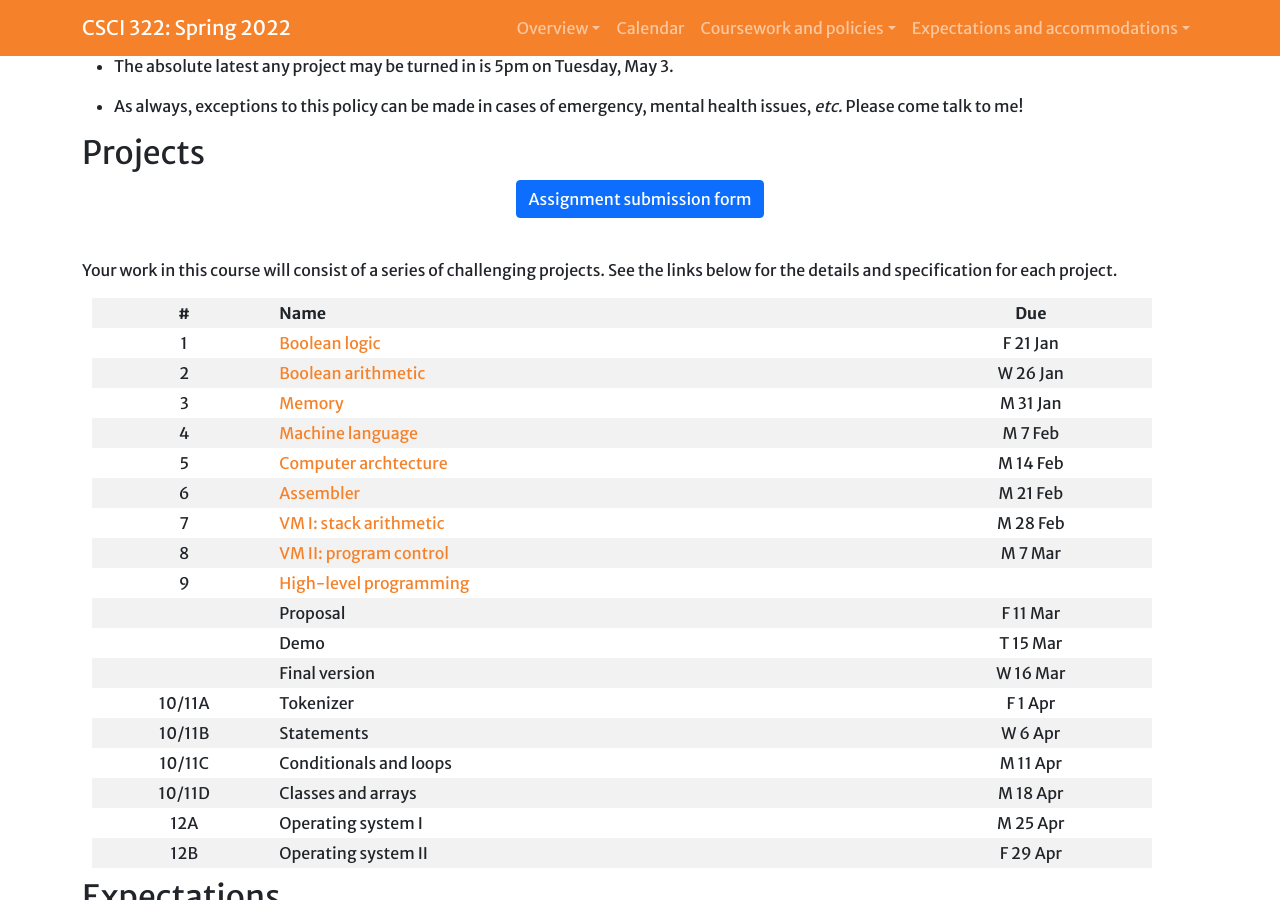
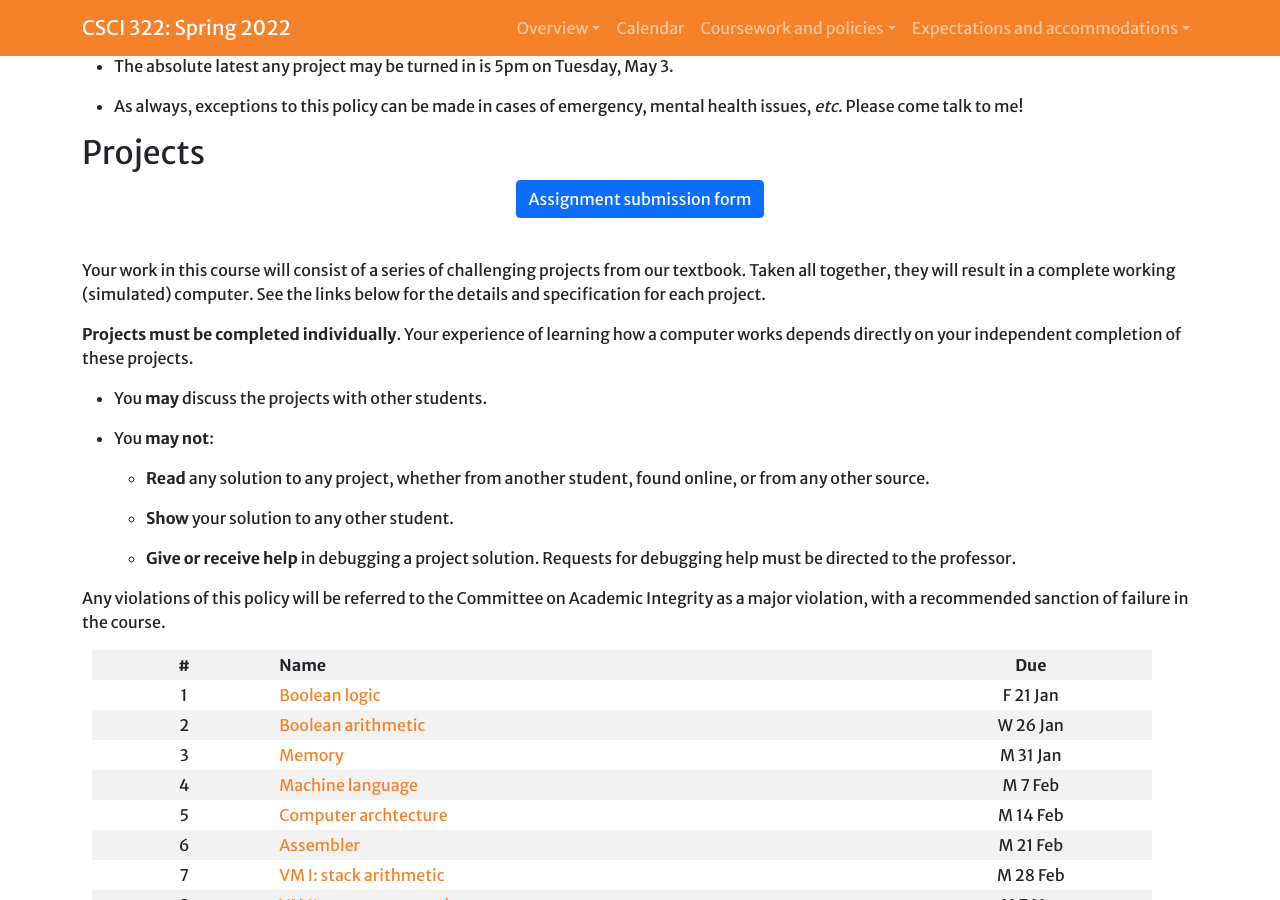
Before and after one commit to Hendrix-CS/csci322, a Jekyll site: the page built from index.md, in a window 1280 px wide and 900 px high, scrolled down 3928 px. Built offline with Jekyll 4.4.1, drawn with Linux system fonts in a browser that asks for light colours; a script that is not in the unit is left out; our own code applies the rules of GitHub Pages for plain Markdown files.

Commit message:
clarify academic integrity re: projects

```diff
--- a/index.md
+++ b/index.md
@@ -168,8 +168,29 @@ be 15 projects available to complete throughout the semester.
 <br/>
 
 Your work in this course will consist of a series of challenging
-projects.  See the links below for the details and specification for
-each project.
+projects from our textbook.  Taken all together, they will result in a
+complete working (simulated) computer.  See the links below for the
+details and specification for each project.
+
+**Projects must be completed individually**.  Your experience of
+learning how a computer works depends directly on your independent
+completion of these projects.
+
+* You **may** discuss the projects with other students.
+
+* You **may not**:
+
+    - **Read** any solution to any project, whether from another
+      student, found online, or from any other source.
+
+    - **Show** your solution to any other student.
+
+    - **Give or receive help** in debugging a project solution. Requests
+      for debugging help must be directed to the professor.
+
+Any violations of this policy will be referred to the Committee on
+Academic Integrity as a major violation, with a recommended sanction
+of failure in the course.
 
 | #      | Name                                                           | Due      |
 |:------:|----------------------------------------------------------------|:--------:|
```
